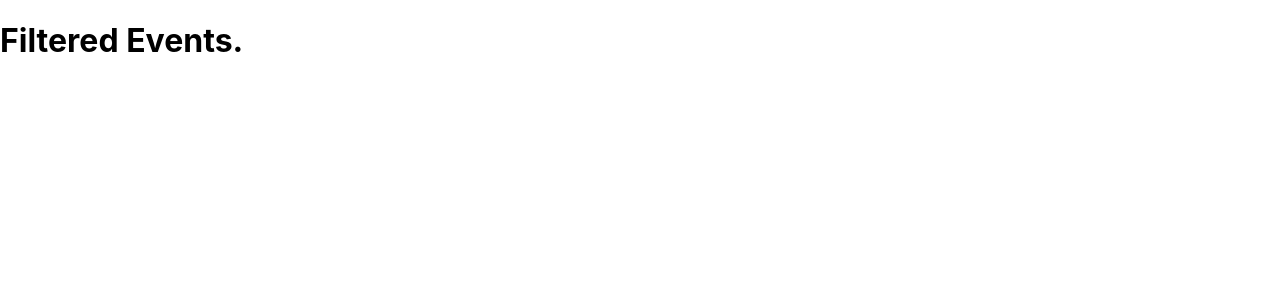
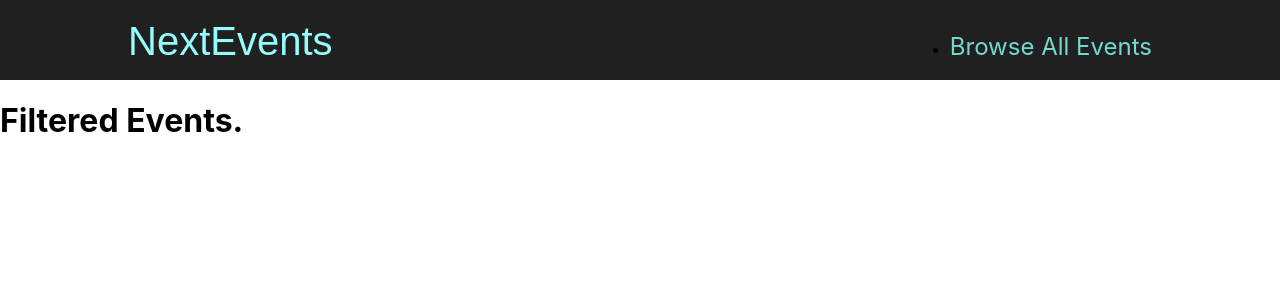
Before and after one commit to xnslx/next-demo-project, a Next.js app: page /events in a window 1280 px wide. Shown: the top 300 px of the page. Built offline with nearby package versions, Linux system fonts and the light colour scheme.

Commit message:
all events page

```diff
--- /dev/null
+++ b/components/layout/layout.js
@@ -0,0 +1,15 @@
+import {Fragment} from 'react';
+import MainHeader from './main-header';
+
+function Layout(props) {
+    return(
+        <Fragment>
+            <MainHeader />
+            <main>
+                {props.children}
+            </main>
+        </Fragment>
+    )
+};
+
+export default Layout;
--- /dev/null
+++ b/components/layout/main-header.js
@@ -0,0 +1,21 @@
+import Link from 'next/link';
+import classes from './main-header.module.css'
+
+function MainHeader() {
+    return (
+        <header className={classes.header}>
+            <div className={classes.logo}>
+                <Link href='/'>NextEvents</Link>
+            </div>
+            <nav className={classes.navigation}>
+                <ul>
+                    <li>
+                        <Link href='/events'>Browse All Events</Link>
+                    </li>
+                </ul>
+            </nav>
+        </header>
+    )
+};
+
+export default MainHeader;
--- /dev/null
+++ b/components/layout/main-header.module.css
@@ -0,0 +1,40 @@
+.header {
+    width: 100%;
+    display: flex;
+    justify-content: space-between;
+    align-items: baseline;
+    padding: 1rem 10%;
+    height: 5rem;
+    background-color: #202020;
+}
+
+.logo {
+    font-size: 1.5rem;
+    color: white;
+    font-family: 'Fira', sans-serif;
+    height: 100%;
+    display: flex;
+    justify-content: center;
+    align-items: center;
+    color: #94fdfd;
+}
+
+.logo a {
+    text-decoration: none;
+    color: #94fdfd;
+}
+
+.navigation a {
+    text-decoration: none;
+    color: #74dacc;
+    font-size: 1rem;
+}
+
+@media (min-width: 768px) {
+    .logo {
+        font-size: 2.5rem;
+    }
+    .navigation a {
+        font-size: 1.5rem;
+    }
+}
--- a/pages/_app.js
+++ b/pages/_app.js
@@ -1,7 +1,9 @@
+import Layout from '../components/layout/layout';
 import '../styles/globals.css'
 
 function MyApp({ Component, pageProps }) {
-  return <Component {...pageProps} />
+    return <Layout><Component {...pageProps }
+    /></Layout>
 }
 
 export default MyApp
```
Also changed, not shown: pages/events/index.js (+6 -1 lines).
